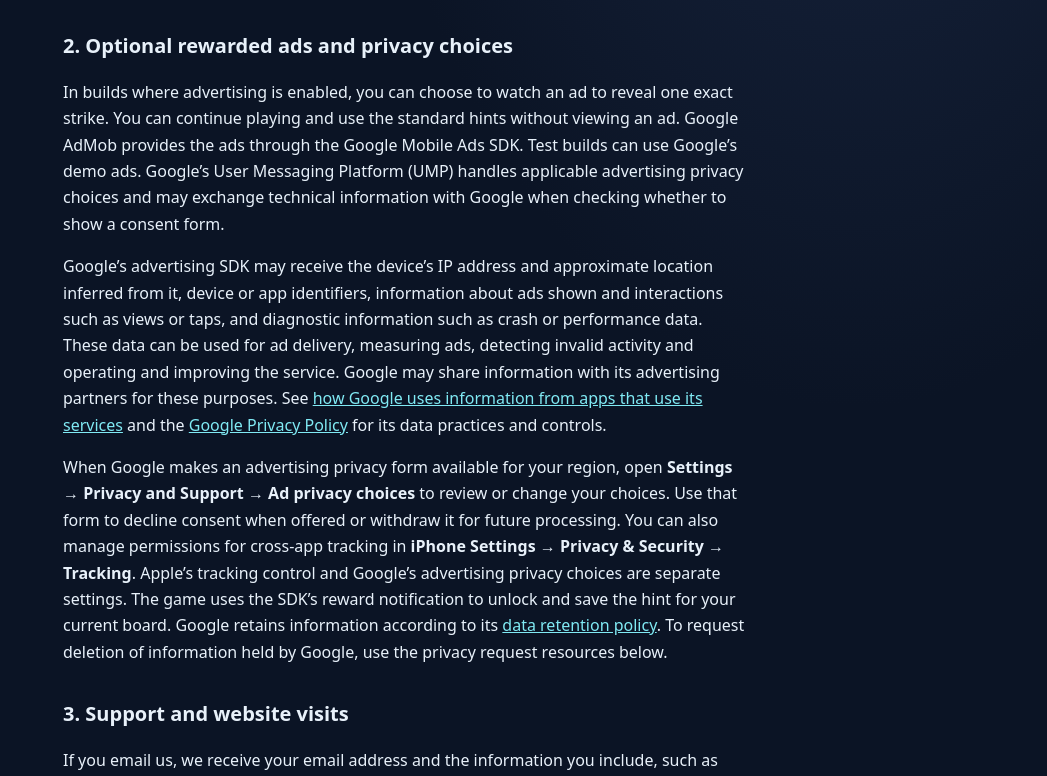
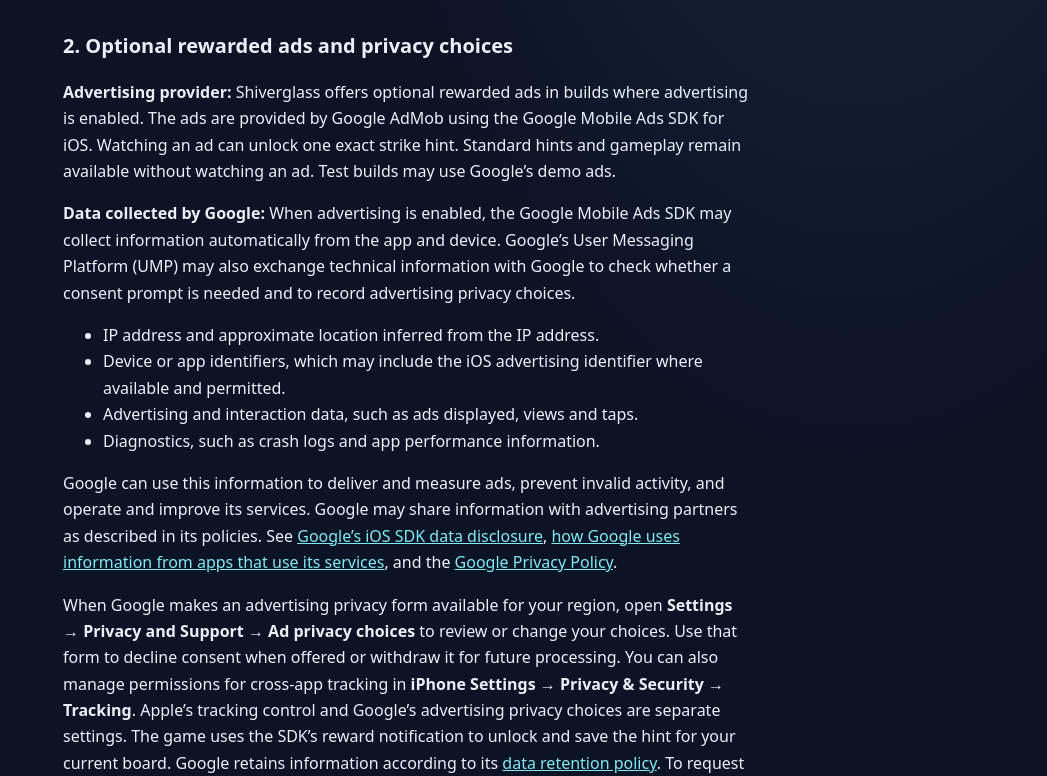
Before and after one commit to shiverglasssupport/shiverglass-site, a plain HTML site: page privacy/index.html in a window 1280 px wide. Shown: the part 650-1426 px from the top of the page, without its empty margins (233-1280 px from the left). Drawn offline with Linux system fonts and the light colour scheme.

Commit message:
Make Google AdMob data collection explicit

```diff
--- a/privacy/index.html
+++ b/privacy/index.html
@@ -10,8 +10,15 @@
 <p>Your local data remains until the app’s data is deleted. On iPhone, use <strong>Settings → General → iPhone Storage → SHIVERGLASS → Delete App</strong> to remove the installed app and its local data. Offloading preserves app data. Any copies in device backups are managed through Apple’s backup settings.</p>
 
 <h2 id="ad-choices">2. Optional rewarded ads and privacy choices</h2>
-<p>In builds where advertising is enabled, you can choose to watch an ad to reveal one exact strike. You can continue playing and use the standard hints without viewing an ad. Google AdMob provides the ads through the Google Mobile Ads SDK. Test builds can use Google’s demo ads. Google’s User Messaging Platform (UMP) handles applicable advertising privacy choices and may exchange technical information with Google when checking whether to show a consent form.</p>
-<p>Google’s advertising SDK may receive the device’s IP address and approximate location inferred from it, device or app identifiers, information about ads shown and interactions such as views or taps, and diagnostic information such as crash or performance data. These data can be used for ad delivery, measuring ads, detecting invalid activity and operating and improving the service. Google may share information with its advertising partners for these purposes. See <a href="https://policies.google.com/technologies/partner-sites">how Google uses information from apps that use its services</a> and the <a href="https://policies.google.com/privacy">Google Privacy Policy</a> for its data practices and controls.</p>
+<p><strong>Advertising provider:</strong> Shiverglass offers optional rewarded ads in builds where advertising is enabled. The ads are provided by Google AdMob using the Google Mobile Ads SDK for iOS. Watching an ad can unlock one exact strike hint. Standard hints and gameplay remain available without watching an ad. Test builds may use Google’s demo ads.</p>
+<p><strong>Data collected by Google:</strong> When advertising is enabled, the Google Mobile Ads SDK may collect information automatically from the app and device. Google’s User Messaging Platform (UMP) may also exchange technical information with Google to check whether a consent prompt is needed and to record advertising privacy choices.</p>
+<ul>
+  <li>IP address and approximate location inferred from the IP address.</li>
+  <li>Device or app identifiers, which may include the iOS advertising identifier where available and permitted.</li>
+  <li>Advertising and interaction data, such as ads displayed, views and taps.</li>
+  <li>Diagnostics, such as crash logs and app performance information.</li>
+</ul>
+<p>Google can use this information to deliver and measure ads, prevent invalid activity, and operate and improve its services. Google may share information with advertising partners as described in its policies. See <a href="https://developers.google.com/admob/ios/privacy/data-disclosure">Google’s iOS SDK data disclosure</a>, <a href="https://policies.google.com/technologies/partner-sites">how Google uses information from apps that use its services</a>, and the <a href="https://policies.google.com/privacy">Google Privacy Policy</a>.</p>
 <p>When Google makes an advertising privacy form available for your region, open <strong>Settings → Privacy and Support → Ad privacy choices</strong> to review or change your choices. Use that form to decline consent when offered or withdraw it for future processing. You can also manage permissions for cross-app tracking in <strong>iPhone Settings → Privacy &amp; Security → Tracking</strong>. Apple’s tracking control and Google’s advertising privacy choices are separate settings. The game uses the SDK’s reward notification to unlock and save the hint for your current board. Google retains information according to its <a href="https://policies.google.com/technologies/retention">data retention policy</a>. To request deletion of information held by Google, use the privacy request resources below.</p>
 
 <h2>3. Support and website visits</h2>
```
